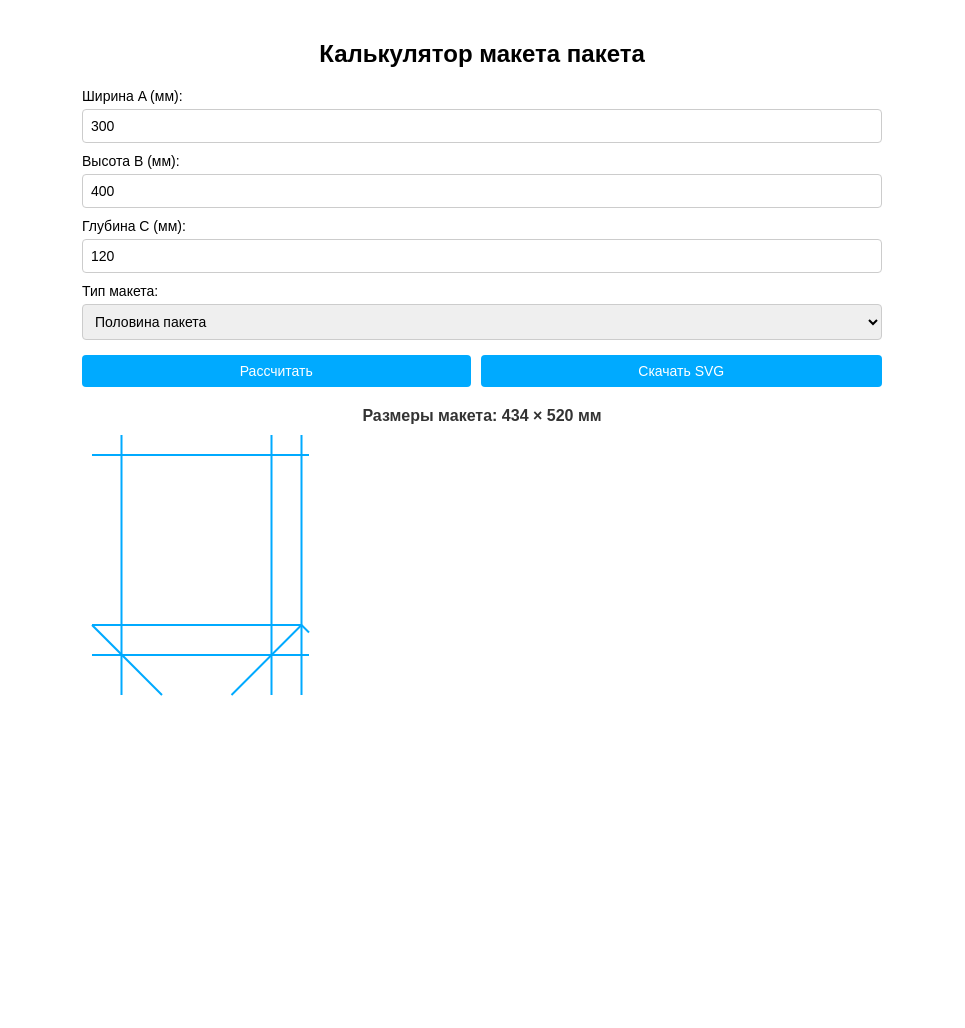
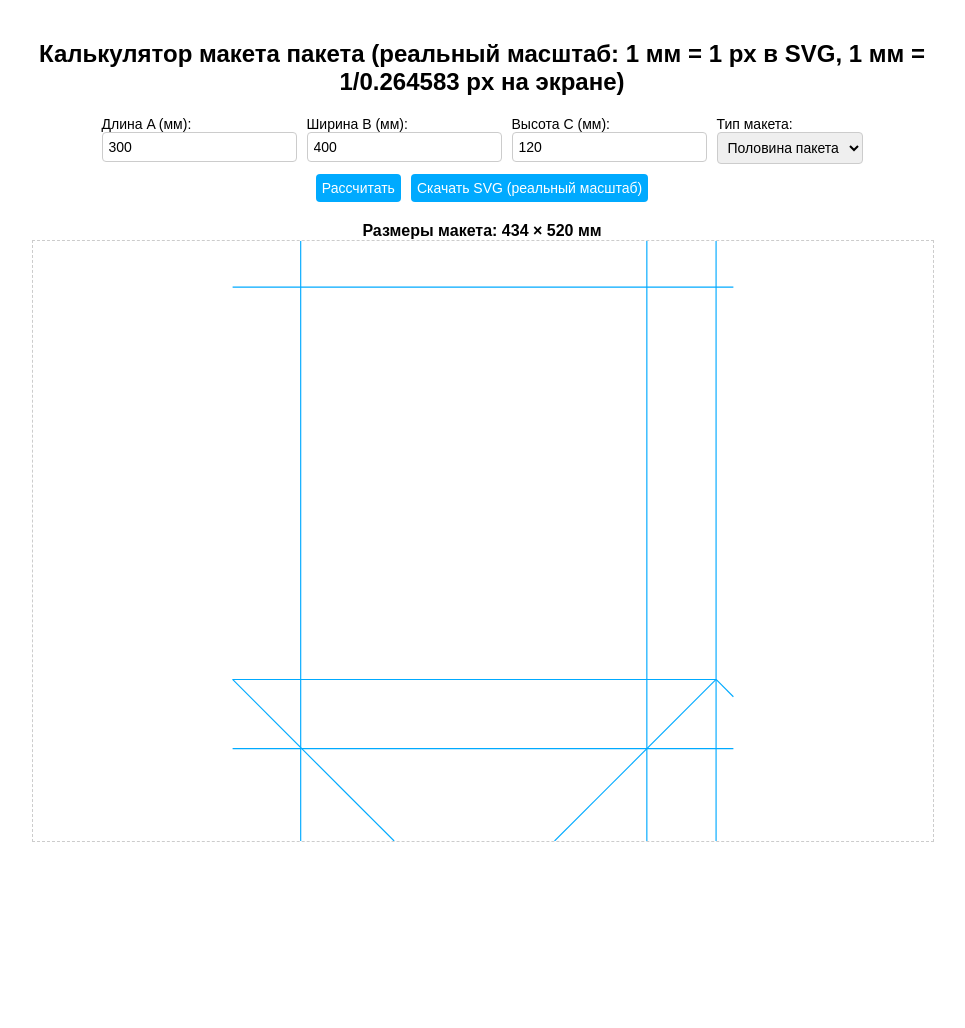
Before and after one commit to Oscar50777/pakety, a plain HTML site: page index.html in a window 1280 px wide. Shown: the whole page, without its empty margins (158-1123 px from the left). After the commit the page ends 866 px from the top, so only its background shows below. Drawn offline with Linux system fonts and the light colour scheme.

Commit message:
Update index.html

```diff
--- a/index.html
+++ b/index.html
@@ -2,41 +2,38 @@
 <html lang="ru">
 <head>
   <meta charset="UTF-8">
-  <meta name="viewport" content="width=device-width, initial-scale=1.0">
-  <title>Макет пакета</title>
-
-  <!-- FileSaver.js для скачивания -->
+  <title>Макет пакета (реальный масштаб)</title>
   <script src="https://cdnjs.cloudflare.com/ajax/libs/FileSaver.js/2.0.5/FileSaver.min.js "></script>
 
   <style>
     body {
       font-family: Arial, sans-serif;
       padding: 20px;
-      margin: 0 auto;
-      max-width: 800px;
+      max-width: 900px;
+      margin: auto;
     }
 
     h2 {
       text-align: center;
-      font-size: 1.5em;
     }
 
     #controls {
       display: flex;
-      flex-direction: column;
+      flex-wrap: wrap;
       gap: 10px;
+      justify-content: center;
       margin-bottom: 20px;
     }
 
     label {
       display: flex;
       flex-direction: column;
+      min-width: 130px;
       font-size: 14px;
     }
 
     input, select, button {
-      margin-top: 5px;
-      padding: 8px;
+      padding: 6px;
       font-size: 14px;
       border: 1px solid #ccc;
       border-radius: 4px;
@@ -47,7 +44,6 @@
       color: white;
       border: none;
       cursor: pointer;
-      transition: background 0.3s ease;
     }
 
     button:hover {
@@ -59,40 +55,29 @@
       height: auto;
       max-height: 600px;
       background-color: transparent;
-      border: none;
+      border: 1px dashed #ccc;
     }
 
     #dimensions {
-      margin-top: 10px;
+      text-align: center;
       font-weight: bold;
       font-size: 16px;
-      text-align: center;
-      color: #333;
-    }
-
-    @media (max-width: 600px) {
-      input, select, button {
-        font-size: 14px;
-      }
-
-      #dimensions {
-        font-size: 14px;
-      }
+      margin-top: 10px;
     }
   </style>
 </head>
 <body>
 
-<h2>Калькулятор макета пакета</h2>
+<h2>Калькулятор макета пакета (реальный масштаб: 1 мм = 1 px в SVG, 1 мм = 1/0.264583 px на экране)</h2>
 
 <div id="controls">
-  <label>Ширина A (мм):
+  <label>Длина A (мм):
     <input type="number" id="a" value="300">
   </label>
-  <label>Высота B (мм):
+  <label>Ширина B (мм):
     <input type="number" id="b" value="400">
   </label>
-  <label>Глубина C (мм):
+  <label>Высота C (мм):
     <input type="number" id="c" value="120">
   </label>
   <label>Тип макета:
@@ -102,16 +87,14 @@
     </select>
   </label>
   <div style="display: flex; gap: 10px;">
-    <button onclick="calculate()" style="flex-grow: 1;">Рассчитать</button>
-    <button onclick="exportToSVG()" style="flex-grow: 1;">Скачать SVG</button>
+    <button onclick="calculate()">Рассчитать</button>
+    <button onclick="exportToSVG()">Скачать SVG (реальный масштаб)</button>
   </div>
 </div>
 
-<!-- Отображение размеров -->
 <div id="dimensions">Размеры макета: — × — мм</div>
 
-<!-- Макет -->
-<svg id="canvas" width="100%" height="600"></svg>
+<svg id="canvas" viewBox="0 0 1000 700" preserveAspectRatio="xMidYMid meet"></svg>
 
 <script>
   function calculate() {
@@ -120,37 +103,44 @@
     const C = parseInt(document.getElementById('c').value);
     const type = document.getElementById('type').value;
 
-    let width, height;
+    let widthMM, heightMM;
 
     if (type === 'half') {
-      width = A + C + 14;
-      height = B + 40 + (C / 2) + 20;
+      widthMM = A + C + 14;
+      heightMM = B + 40 + (C / 2) + 20;
     } else {
-      width = 2 * A + 2 * C + 14;
-      height = B + 40 + (C / 2) + 20;
+      widthMM = 2 * A + 2 * C + 14;
+      heightMM = B + 40 + (C / 2) + 20;
     }
 
-    // Показываем размеры макета
-    document.getElementById('dimensions').innerText = `Размеры макета: ${width} × ${height} мм`;
+    widthMM = Math.round(widthMM);
+    heightMM = Math.round(heightMM);
 
-    drawLayout(width, height, A, B, C);
+    // Отображаем размеры
+    document.getElementById('dimensions').innerText = `Размеры макета: ${widthMM} × ${heightMM} мм`;
+
+    drawLayout(widthMM, heightMM, A, B, C);
   }
 
   function drawLayout(w, h, A, B, C) {
     const svg = document.getElementById('canvas');
-    svg.innerHTML = ''; // Очистка предыдущего макета
+    svg.innerHTML = ''; // Очищаем предыдущий макет
 
-    const scale = 0.5;
-    const offsetX = 10;
-    const offsetY = 10;
+    // Устанавливаем viewBox для отображения
+    svg.setAttribute("viewBox", `0 0 ${w} ${h}`);
+    svg.setAttribute("preserveAspectRatio", "xMidYMid meet");
 
-    // Вертикальные линии
-    let x1 = (C / 2 - 1) * scale;
-    let x2 = x1 + A * scale;
-    let x3 = x2 + (C / 2) * scale;
-    let x4 = x3 + (C / 2) * scale;
-    let x5 = x4 + A * scale;
-    let x6 = x5 + (C / 2) * scale;
+    // Эти атрибуты нужны только при экспорте
+    svg.setAttribute("data-real-width", w);
+    svg.setAttribute("data-real-height", h);
+
+    // Вертикальные линии (в мм)
+    let x1 = (C / 2 - 1);
+    let x2 = x1 + A;
+    let x3 = x2 + (C / 2);
+    let x4 = x3 + (C / 2);
+    let x5 = x4 + A;
+    let x6 = x5 + (C / 2);
 
     const linesX = [x1, x2, x3];
     if (document.getElementById('type').value === 'full') {
@@ -159,38 +149,39 @@
 
     linesX.forEach(x => {
       const line = document.createElementNS("http://www.w3.org/2000/svg", "line");
-      line.setAttribute("x1", offsetX + x);
-      line.setAttribute("y1", offsetY);
-      line.setAttribute("x2", offsetX + x);
-      line.setAttribute("y2", offsetY + h * scale);
+      line.setAttribute("x1", x);
+      line.setAttribute("y1", 0);
+      line.setAttribute("x2", x);
+      line.setAttribute("y2", h);
       line.setAttribute("stroke", "#00aaff");
-      line.setAttribute("stroke-width", "2");
+      line.setAttribute("stroke-width", "1");
       svg.appendChild(line);
     });
 
     // Горизонтальные линии
-    const y1 = 40 * scale;
-    const y2 = y1 + B * scale;
-    const y3 = y2 - (C / 2) * scale;
+    const y1 = 40;
+    const y2 = y1 + B;
+    const y3 = y2 - (C / 2);
 
     [y1, y2].forEach(y => {
       const line = document.createElementNS("http://www.w3.org/2000/svg", "line");
-      line.setAttribute("x1", offsetX);
-      line.setAttribute("y1", offsetY + y);
-      line.setAttribute("x2", offsetX + w * scale);
-      line.setAttribute("y2", offsetY + y);
+      line.setAttribute("x1", 0);
+      line.setAttribute("y1", y);
+      line.setAttribute("x2", w);
+      line.setAttribute("y2", y);
       line.setAttribute("stroke", "#00aaff");
-      line.setAttribute("stroke-width", "2");
+      line.setAttribute("stroke-width", "1");
       svg.appendChild(line);
     });
 
+    // Горизонтальная y3 — до x3
     const lineY3 = document.createElementNS("http://www.w3.org/2000/svg", "line");
-    lineY3.setAttribute("x1", offsetX);
-    lineY3.setAttribute("y1", offsetY + y3);
-    lineY3.setAttribute("x2", offsetX + x3);
-    lineY3.setAttribute("y2", offsetY + y3);
+    lineY3.setAttribute("x1", 0);
+    lineY3.setAttribute("y1", y3);
+    lineY3.setAttribute("x2", x3);
+    lineY3.setAttribute("y2", y3);
     lineY3.setAttribute("stroke", "#00aaff");
-    lineY3.setAttribute("stroke-width", "2");
+    lineY3.setAttribute("stroke-width", "1");
     svg.appendChild(lineY3);
 
     // Диагонали из точки x3_y3
@@ -198,81 +189,80 @@
     const yStart = y3;
 
     // Диагональ 1: вправо-вниз (+45°)
-    let stepRight = Math.min(w * scale - xStart, h * scale - yStart);
+    let stepRight = Math.min(w - xStart, h - yStart);
     let xEnd1 = xStart + stepRight;
     let yEnd1 = yStart + stepRight;
 
     const diag1 = document.createElementNS("http://www.w3.org/2000/svg", "line");
-    diag1.setAttribute("x1", offsetX + xStart);
-    diag1.setAttribute("y1", offsetY + yStart);
-    diag1.setAttribute("x2", offsetX + xEnd1);
-    diag1.setAttribute("y2", offsetY + yEnd1);
+    diag1.setAttribute("x1", xStart);
+    diag1.setAttribute("y1", yStart);
+    diag1.setAttribute("x2", xEnd1);
+    diag1.setAttribute("y2", yEnd1);
     diag1.setAttribute("stroke", "#00aaff");
-    diag1.setAttribute("stroke-width", "2");
+    diag1.setAttribute("stroke-width", "1");
     svg.appendChild(diag1);
 
     // Диагональ 2: влево-вниз (-45°)
-    let stepLeft = Math.min(xStart, h * scale - yStart);
+    let stepLeft = Math.min(xStart, h - yStart);
     let xEnd2 = xStart - stepLeft;
     let yEnd2 = yStart + stepLeft;
 
     const diag2 = document.createElementNS("http://www.w3.org/2000/svg", "line");
-    diag2.setAttribute("x1", offsetX + xStart);
-    diag2.setAttribute("y1", offsetY + yStart);
-    diag2.setAttribute("x2", offsetX + xEnd2);
-    diag2.setAttribute("y2", offsetY + yEnd2);
+    diag2.setAttribute("x1", xStart);
+    diag2.setAttribute("y1", yStart);
+    diag2.setAttribute("x2", xEnd2);
+    diag2.setAttribute("y2", yEnd2);
     diag2.setAttribute("stroke", "#00aaff");
-    diag2.setAttribute("stroke-width", "2");
+    diag2.setAttribute("stroke-width", "1");
     svg.appendChild(diag2);
 
     // Диагональ 3: от левой границы и y3 → вправо-вниз под 45°
     const xStart3 = 0;
     const yStart3 = y3;
 
-    let stepRight3 = Math.min(w * scale - xStart3, h * scale - yStart3);
-    let xEnd3 = xStart3 + stepRight3;
-    let yEnd3 = yStart3 + stepRight3;
+    let stepDiag3 = Math.min(w - xStart3, h - yStart3);
+    let xEnd3 = xStart3 + stepDiag3;
+    let yEnd3 = yStart3 + stepDiag3;
 
     const diag3 = document.createElementNS("http://www.w3.org/2000/svg", "line");
-    diag3.setAttribute("x1", offsetX + xStart3);
-    diag3.setAttribute("y1", offsetY + yStart3);
-    diag3.setAttribute("x2", offsetX + xEnd3);
-    diag3.setAttribute("y2", offsetY + yEnd3);
+    diag3.setAttribute("x1", xStart3);
+    diag3.setAttribute("y1", yStart3);
+    diag3.setAttribute("x2", xEnd3);
+    diag3.setAttribute("y2", yEnd3);
     diag3.setAttribute("stroke", "#00aaff");
-    diag3.setAttribute("stroke-width", "2");
+    diag3.setAttribute("stroke-width", "1");
     svg.appendChild(diag3);
 
-    // Диагонали 4 и 5 только для целого пакета
+    // Диагонали 4 и 5 — только для целого пакета
     if (document.getElementById('type').value === 'full') {
       const xStart4 = x6;
       const yStart4 = y3;
 
-      // Диагональ 4: вниз-влево под -45°
-      let step4 = Math.min(xStart4, h * scale - yStart4);
+      let step4 = Math.min(xStart4, h - yStart4);
       let xEnd4 = xStart4 - step4;
       let yEnd4 = yStart4 + step4;
 
       const diag4 = document.createElementNS("http://www.w3.org/2000/svg", "line");
-      diag4.setAttribute("x1", offsetX + xStart4);
-      diag4.setAttribute("y1", offsetY + yStart4);
-      diag4.setAttribute("x2", offsetX + xEnd4);
-      diag4.setAttribute("y2", offsetY + yEnd4);
+      diag4.setAttribute("x1", xStart4);
+      diag4.setAttribute("y1", yStart4);
+      diag4.setAttribute("x2", xEnd4);
+      diag4.setAttribute("y2", yEnd4);
       diag4.setAttribute("stroke", "#00aaff");
-      diag4.setAttribute("stroke-width", "2");
+      diag4.setAttribute("stroke-width", "1");
       svg.appendChild(diag4);
 
       // Диагональ 5: вниз-вправо под +45°
-      let step5 = Math.min(w * scale - xStart4, h * scale - yStart4);
+      let step5 = Math.min(w - xStart4, h - yStart4);
       let xEnd5 = xStart4 + step5;
       let yEnd5 = yStart4 + step5;
 
       const diag5 = document.createElementNS("http://www.w3.org/2000/svg", "line");
-      diag5.setAttribute("x1", offsetX + xStart4);
-      diag5.setAttribute("y1", offsetY + yStart4);
-      diag5.setAttribute("x2", offsetX + xEnd5);
-      diag5.setAttribute("y2", offsetY + yEnd5);
+      diag5.setAttribute("x1", xStart4);
+      diag5.setAttribute("y1", yStart4);
+      diag5.setAttribute("x2", xEnd5);
+      diag5.setAttribute("y2", yEnd5);
       diag5.setAttribute("stroke", "#00aaff");
-      diag5.setAttribute("stroke-width", "2");
+      diag5.setAttribute("stroke-width", "1");
       svg.appendChild(diag5);
     }
   }
@@ -283,16 +273,26 @@
     const C = parseInt(document.getElementById('c').value);
     const svg = document.getElementById('canvas');
 
-    // Убедимся, что xmlns задан
-    if (!svg.getAttribute('xmlns')) {
-      svg.setAttribute('xmlns', 'http://www.w3.org/2000/svg');
-    }
+    const realWidth = parseInt(svg.getAttribute('data-real-width'));
+    const realHeight = parseInt(svg.getAttribute('data-real-height'));
 
-    // Сериализуем SVG как строку
+    // Устанавливаем реальные размеры в мм
+    svg.setAttribute("width", `${realWidth}mm`);
+    svg.setAttribute("height", `${realHeight}mm`);
+
+    // Удаляем временные атрибуты
+    svg.removeAttribute("data-real-width");
+    svg.removeAttribute("data-real-height");
+
+    // Сериализуем как строку
     const serializer = new XMLSerializer();
     const source = serializer.serializeToString(svg);
 
-    // Создаём файл и сохраняем
+    // Восстанавливаем data-атрибуты для следующего расчета
+    svg.setAttribute("data-real-width", realWidth);
+    svg.setAttribute("data-real-height", realHeight);
+
+    // Сохраняем как SVG
     const blob = new Blob([source], { type: 'image/svg+xml;charset=utf-8' });
     const filename = `Пакет ${A}x${B}x${C} мм.svg`;
     saveAs(blob, filename);
```
